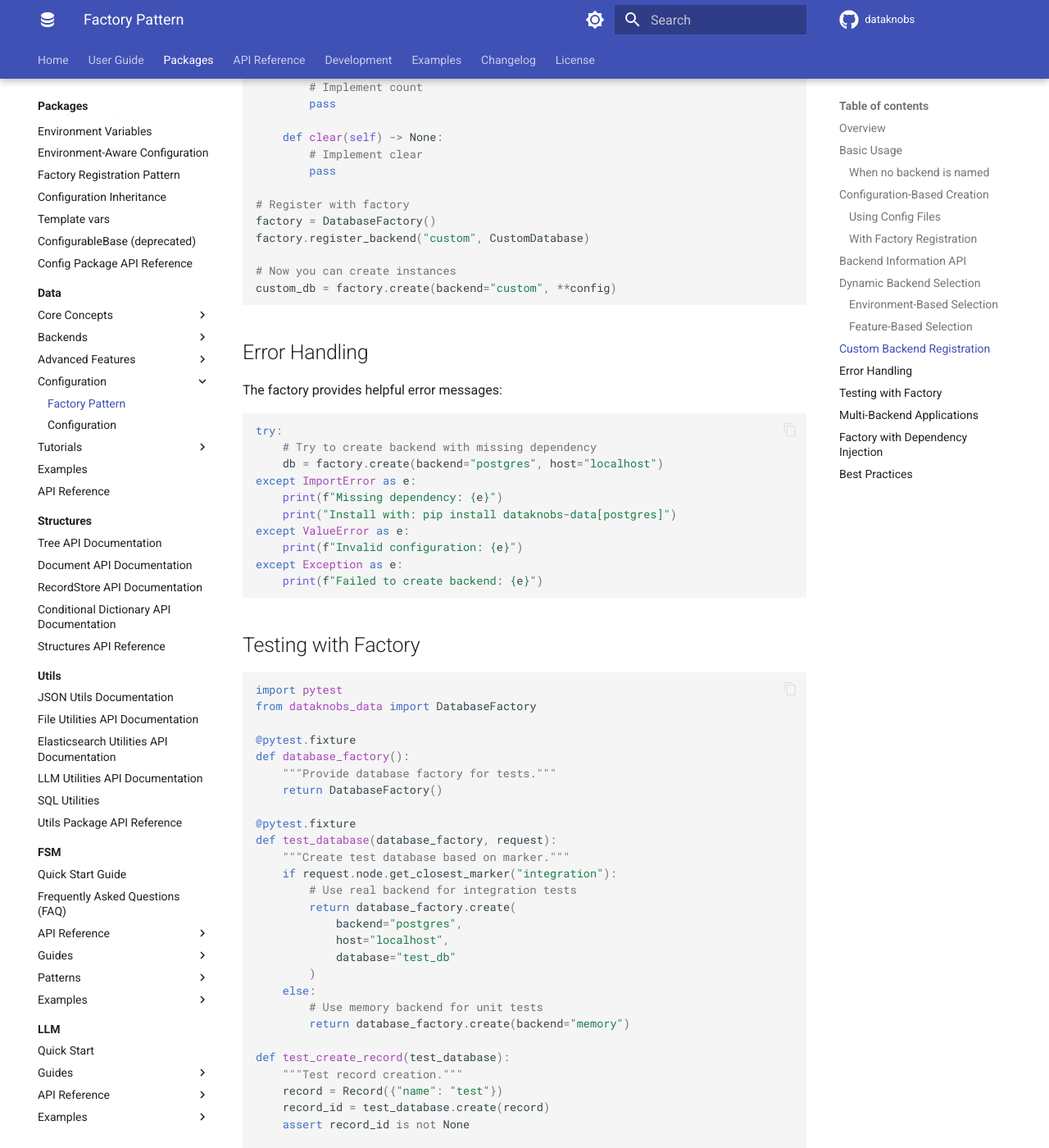
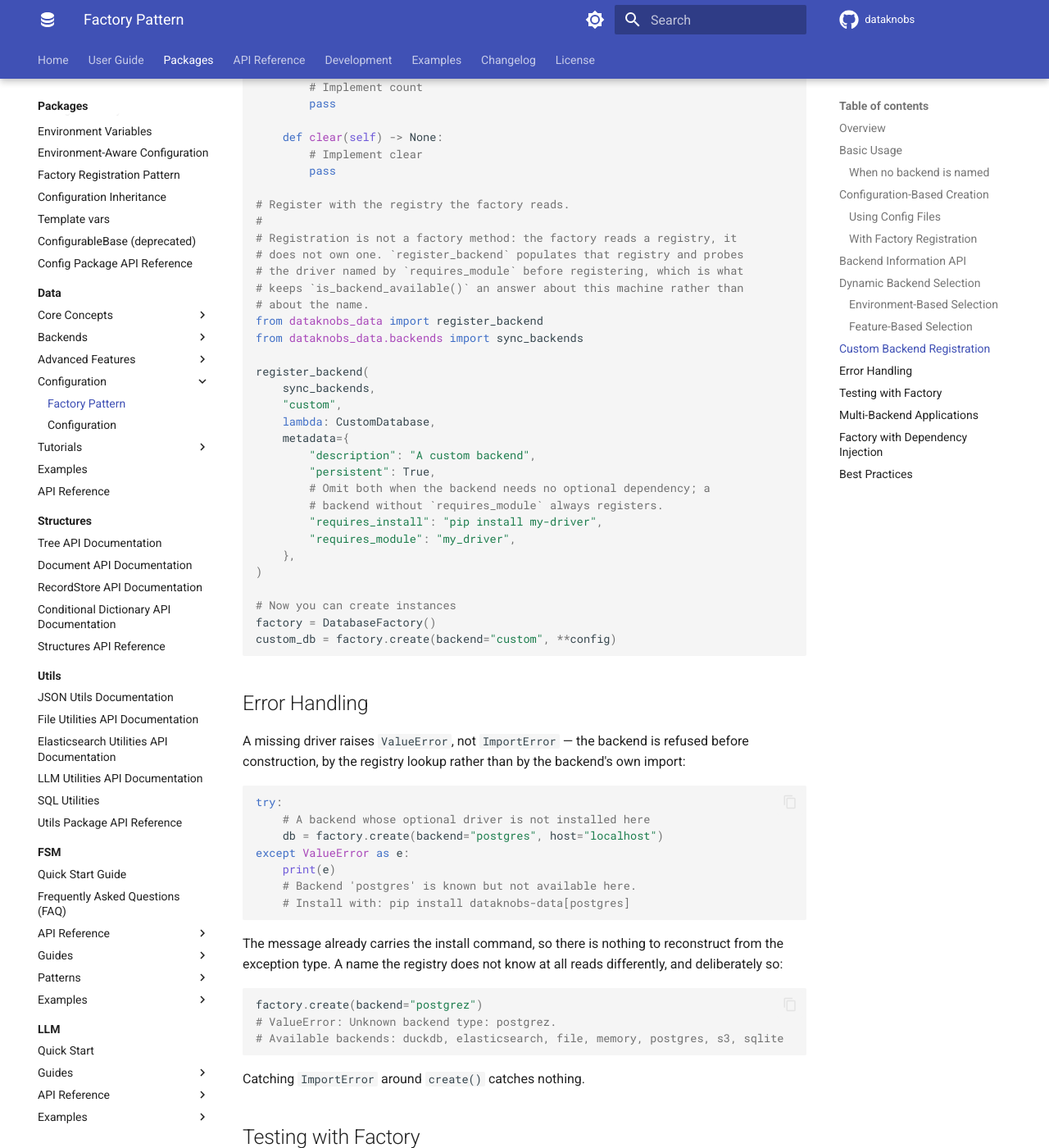
Before and after one commit to KBS-Labs/dataknobs, an MkDocs documentation site: the page built from docs/packages/data/factory-pattern.md, in a window 1280 px wide and 1400 px high, scrolled down 6396 px. Shown: the whole window at 82% size. Built offline with MkDocs 1.6.1 and Material for MkDocs 9.7.7, drawn with Linux system fonts in a browser that asks for light colours; comment, search, counter and statistics services are not loaded.

Commit message:
docs(data): correct a fourth page's registration claim, and a stale recipe
`docs/packages/data/factory-pattern.md` documented registration as
`factory.register_backend(...)`, a method that does not exist — the same
claim corrected on three pages earlier in this branch, on a fourth the
grep for it had missed. Registration is `register_backend` from
`dataknobs_data`, against a registry rather than a factory instance.

The same page's Error Handling section then told readers to catch
`ImportError` around `create()`. That was true when the factory built the
store and let the driver's own import error escape; it now refuses an
uninstalled backend before construction and raises `ValueError` with the
install command, so the documented `except ImportError` catches nothing
and the recipe reads as working code that silently never fires. Replaced
with the messages both paths actually produce, taken from running them.

`docs/examples/factory-pattern.md` gets the corrected registration
example.

Co-Authored-By: Claude Opus 5 (1M context) <noreply@anthropic.com>

````diff
--- a/docs/packages/data/factory-pattern.md
+++ b/docs/packages/data/factory-pattern.md
@@ -311,30 +311,62 @@ class CustomDatabase(Database):
         # Implement clear
         pass
 
-# Register with factory
-factory = DatabaseFactory()
-factory.register_backend("custom", CustomDatabase)
+# Register with the registry the factory reads.
+#
+# Registration is not a factory method: the factory reads a registry, it
+# does not own one. `register_backend` populates that registry and probes
+# the driver named by `requires_module` before registering, which is what
+# keeps `is_backend_available()` an answer about this machine rather than
+# about the name.
+from dataknobs_data import register_backend
+from dataknobs_data.backends import sync_backends
+
+register_backend(
+    sync_backends,
+    "custom",
+    lambda: CustomDatabase,
+    metadata={
+        "description": "A custom backend",
+        "persistent": True,
+        # Omit both when the backend needs no optional dependency; a
+        # backend without `requires_module` always registers.
+        "requires_install": "pip install my-driver",
+        "requires_module": "my_driver",
+    },
+)
 
 # Now you can create instances
+factory = DatabaseFactory()
 custom_db = factory.create(backend="custom", **config)
 ```
 
 ## Error Handling
 
-The factory provides helpful error messages:
+A missing driver raises `ValueError`, not `ImportError` — the backend is
+refused before construction, by the registry lookup rather than by the
+backend's own import:
 
 ```python
 try:
-    # Try to create backend with missing dependency
+    # A backend whose optional driver is not installed here
     db = factory.create(backend="postgres", host="localhost")
-except ImportError as e:
-    print(f"Missing dependency: {e}")
-    print("Install with: pip install dataknobs-data[postgres]")
 except ValueError as e:
-    print(f"Invalid configuration: {e}")
-except Exception as e:
-    print(f"Failed to create backend: {e}")
+    print(e)
+    # Backend 'postgres' is known but not available here.
+    # Install with: pip install dataknobs-data[postgres]
 ```
+
+The message already carries the install command, so there is nothing to
+reconstruct from the exception type. A name the registry does not know at
+all reads differently, and deliberately so:
+
+```python
+factory.create(backend="postgrez")
+# ValueError: Unknown backend type: postgrez.
+# Available backends: duckdb, elasticsearch, file, memory, postgres, s3, sqlite
+```
+
+Catching `ImportError` around `create()` catches nothing.
 
 ## Testing with Factory
 
````
Also changed, not shown: docs/examples/factory-pattern.md (+23 -3 lines).
